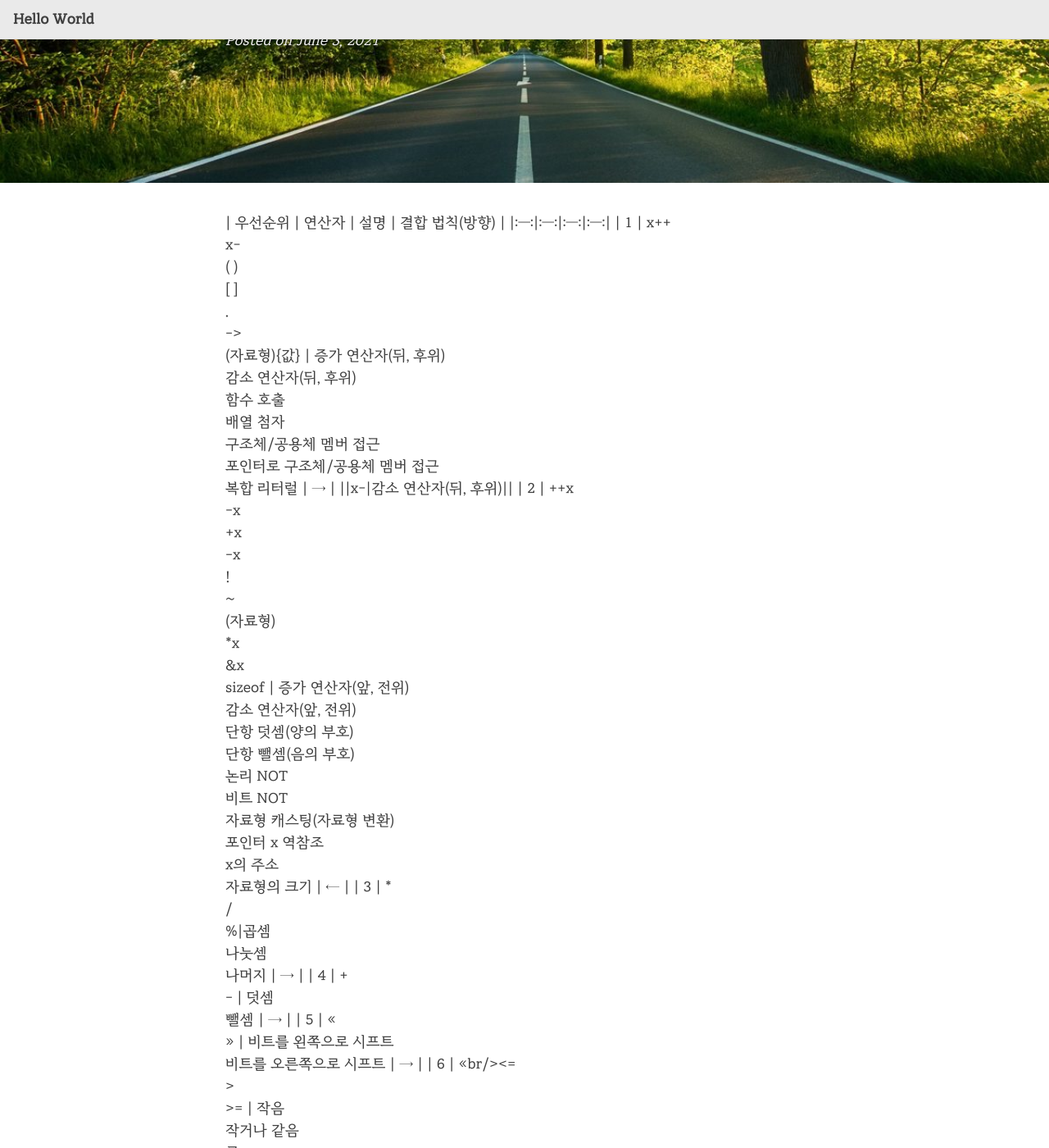
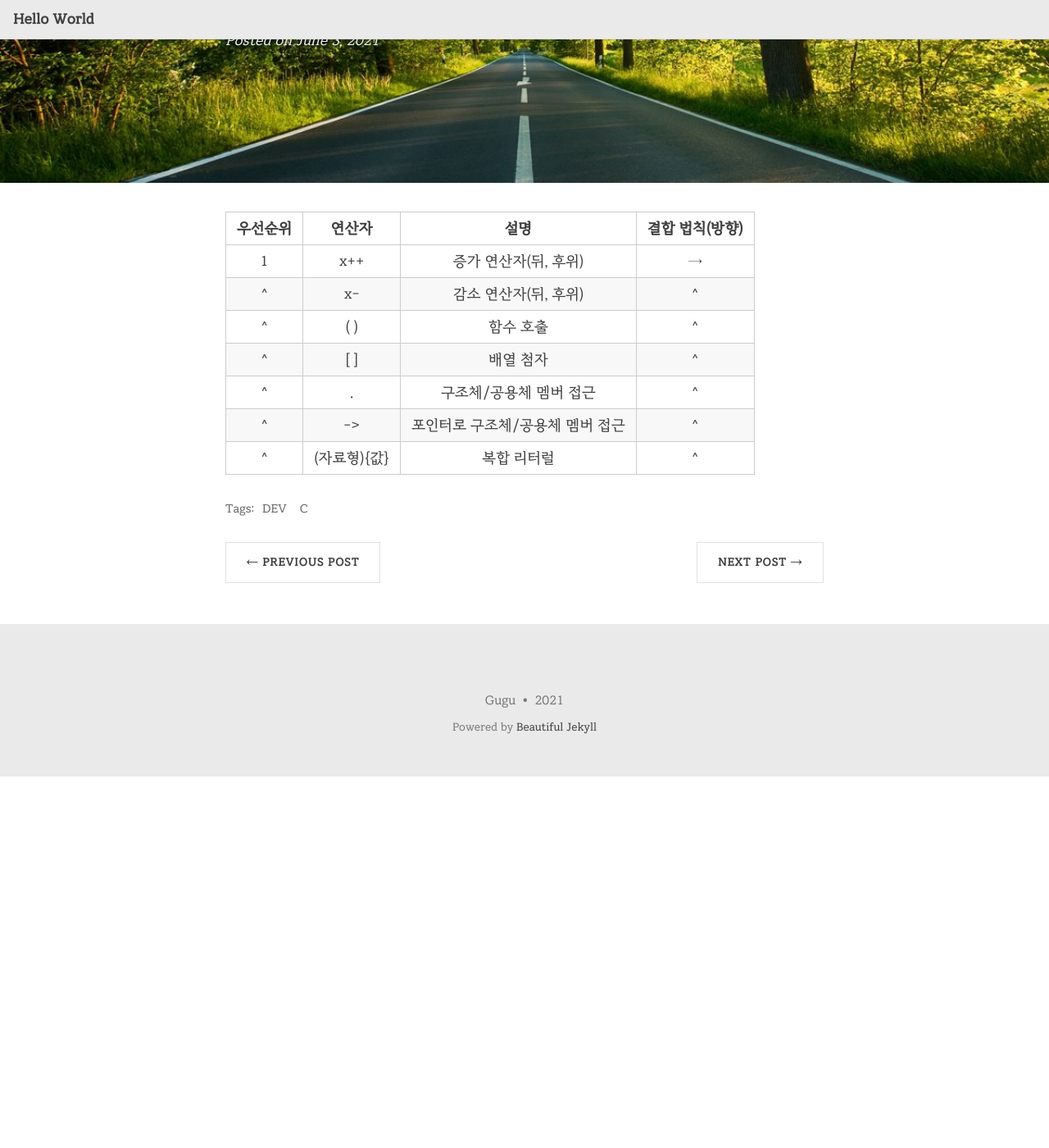
Before and after one commit to 1stGugu/1stGugu.github.io, a Jekyll site: the page built from _posts/2021-06-03-operators.md, in a window 1280 px wide and 1400 px high, scrolled down 320 px. Shown: the whole window at 82% size. Built offline with Jekyll 4.4.1, drawn with Linux system fonts in a browser that asks for light colours; nearby versions of some CDN libraries; after the commit the page ends 1267 px from its top, so only the background shows below that; some of the changed text lies outside the part shown.

Commit message:
Update 2021-06-03-operators.md

```diff
--- a/_posts/2021-06-03-operators.md
+++ b/_posts/2021-06-03-operators.md
@@ -10,21 +10,10 @@ comments: true
 
 | 우선순위 | 연산자 | 설명 | 결합 법칙(방향) |
 |:---:|:---:|:---:|:---:|
-| 1 | x++<br/>x--<br/>( )<br/>[ ]<br/>.<br/>-><br/>(자료형){값} | 증가 연산자(뒤, 후위)<br/>감소 연산자(뒤, 후위)<br/>함수 호출<br/>배열 첨자<br/>
-구조체/공용체 멤버 접근<br/>포인터로 구조체/공용체 멤버 접근<br/>복합 리터럴 | → |
-||x--|감소 연산자(뒤, 후위)||
-| 2 | ++x<br/>--x<br/>+x<br/>-x<br/>!<br/>~<br/>(자료형)<br/>*x<br/>&x<br/>sizeof | 증가 연산자(앞, 전위)<br/>감소 연산자(앞, 전위)<br/>단항 덧셈(양의 부호)<br/>
-단항 뺄셈(음의 부호)<br/>논리 NOT<br/>비트 NOT<br/>자료형 캐스팅(자료형 변환)<br/>
-포인터 x 역참조<br/>x의 주소<br/>자료형의 크기 | ← |
-| 3 | *<br/>/<br/>%|곱셈<br/>나눗셈<br/>나머지 | → |
-| 4 | +<br/>- | 덧셈<br/>뺄셈 | → |
-| 5 | <<<br/>>> | 비트를 왼쪽으로 시프트<br/>비트를 오른쪽으로 시프트 | → |
-| 6 | <<br/><=<br/>><br/>>= | 작음<br/>작거나 같음<br/>큼<br/>크거나 같음 | → |
-| 7 | ==<br/>!= | 같음<br/>다름 | → |
-| 8 | ==<br/>!= | 같음<br/>다름 | → |
-
-
-| 우선순위 | 연산자 | 설명 | 결합 법칙(방향) |
-|:---:|:---:|:---:|:---:|
 | 1 | x++ | 증가 연산자(뒤, 후위) | → |
-|^^|x--|감소 연산자(뒤, 후위)|^^|
+| ^ | x-- | 감소 연산자(뒤, 후위) | ^ |
+| ^ | ( ) | 함수 호출 | ^ |
+| ^ | [ ] | 배열 첨자 | ^ |
+| ^ | . | 구조체/공용체 멤버 접근 | ^ |
+| ^ | -> | 포인터로 구조체/공용체 멤버 접근 | ^ |
+| ^ | (자료형){값} | 복합 리터럴 | ^ |
```
